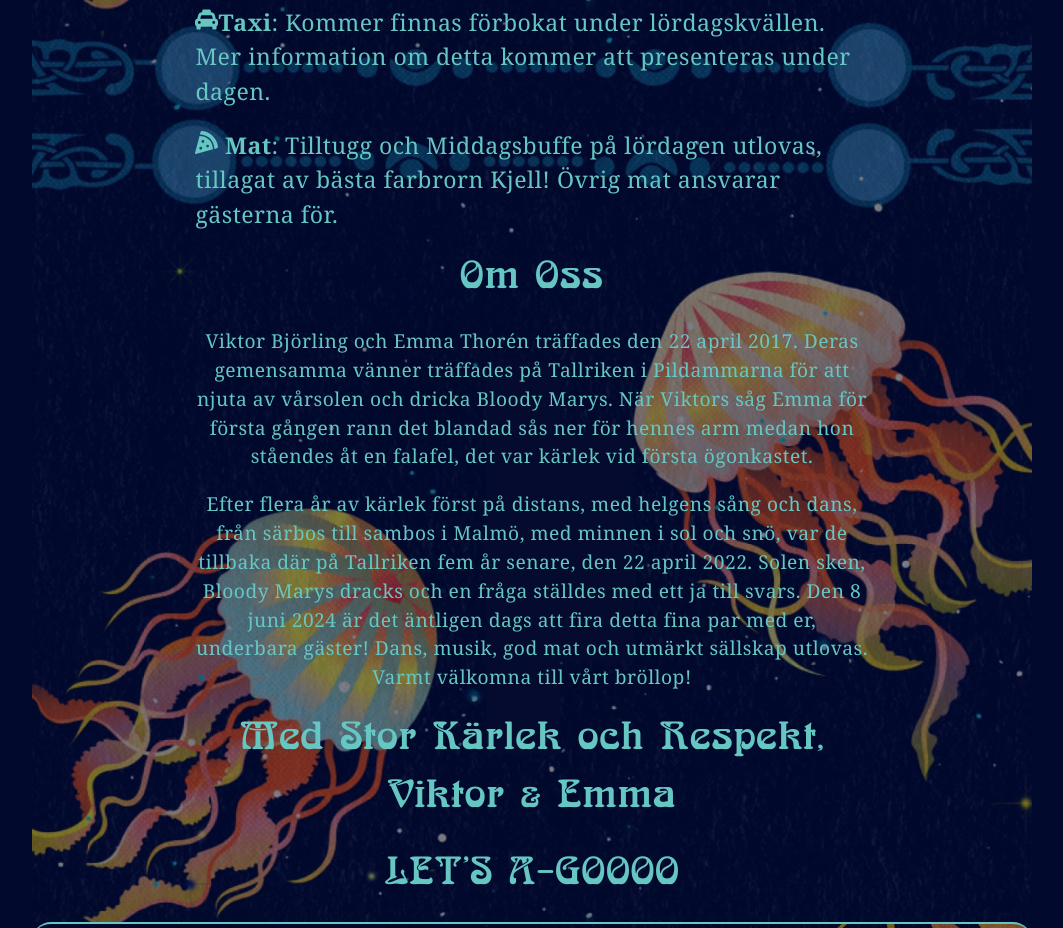
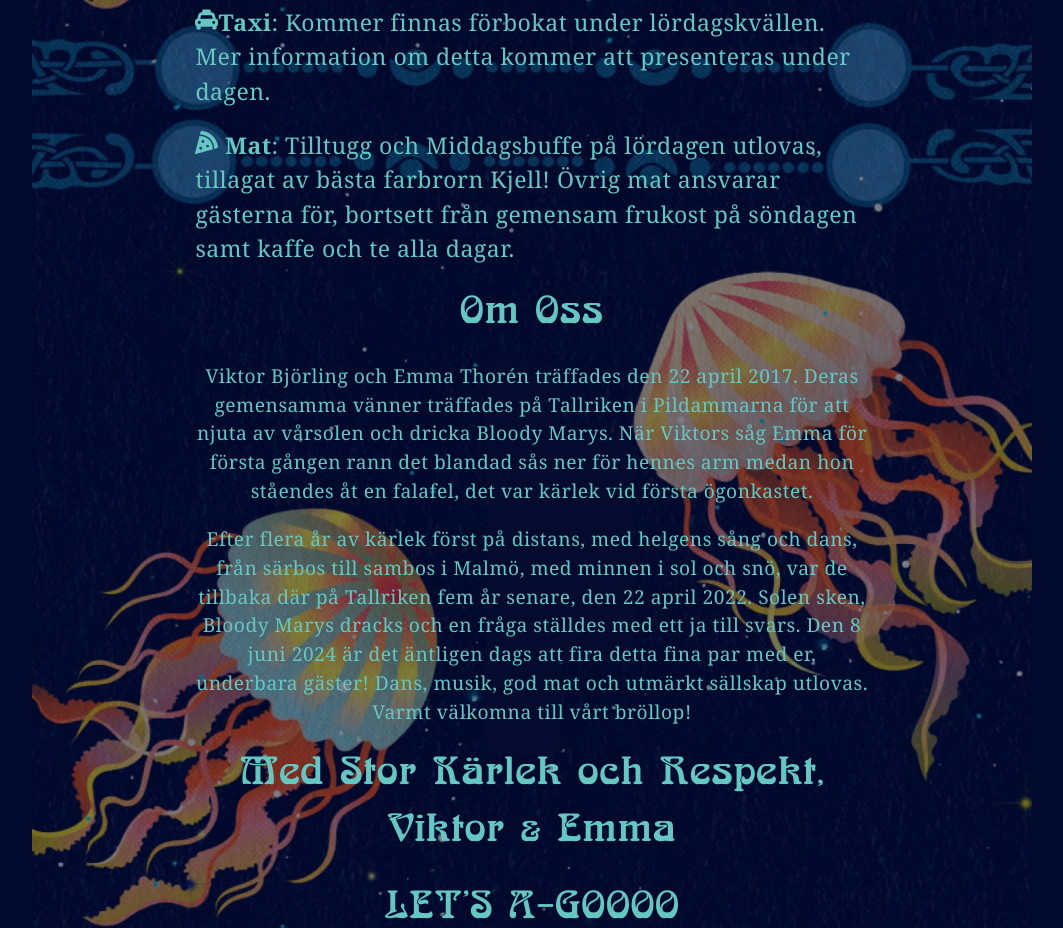
Before and after one commit to evesteve94/wedding, a React (Vite) app: page /info in a window 1280 px wide. Shown: the part 1040-1968 px from the top of the page, without its empty margins (108-1171 px from the left). Built offline with nearby package versions, Linux system fonts and the light colour scheme.

Commit message:
info update

```diff
--- a/src/pages/InfoPage.jsx
+++ b/src/pages/InfoPage.jsx
@@ -92,7 +92,8 @@
           <p>
             <FaPizzaSlice /> <span style={{ fontWeight: "bold" }}>Mat</span>:
             Tilltugg och Middagsbuffe på lördagen utlovas, tillagat av bästa
-            farbrorn Kjell! Övrig mat ansvarar gästerna för.
+            farbrorn Kjell! Övrig mat ansvarar gästerna för, bortsett från
+            gemensam frukost på söndagen samt kaffe och te alla dagar.
           </p>
         </div>
         <h3>Om Oss</h3>
```
